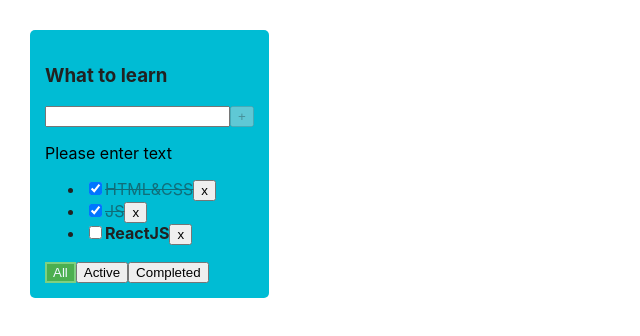
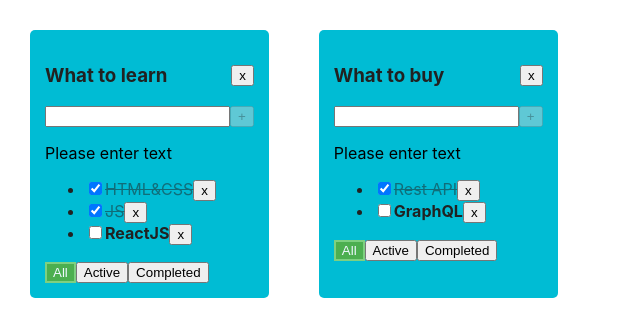
Before and after one commit to sfgardev/todolist, a React (Create React App) app: page / in a window 1280 px wide. Shown: the top 336 px of the page, without its empty margins (0-640 px from the left). Built offline with nearby package versions, Linux system fonts and the light colour scheme.

Commit message:
sprint-2 week-1

```diff
--- a/src/App.css
+++ b/src/App.css
@@ -12,6 +12,12 @@
   color: #212121;
   border-radius: 5px;
   padding: 15px;
+}
+
+.todolist-header {
+  display: flex;
+  justify-content: space-between;
+  align-items: center;
 }
 
 .task-done {
--- a/src/App.tsx
+++ b/src/App.tsx
@@ -4,49 +4,125 @@ import "./App.css";
 import { Task, TodoList } from "./components/TodoList";
 
 export type Filter = "all" | "active" | "completed";
+export type TodolistType = {
+  id: string;
+  title: string;
+  filter: Filter;
+};
 
 function App() {
-  const todoListTitle = "What to learn";
-  const initState: Task[] = [
+  // const initState: Task[] = [
+  //   { id: v1(), title: "HTML&CSS", isDone: true },
+  //   { id: v1(), title: "JS", isDone: true },
+  //   { id: v1(), title: "ReactJS", isDone: false },
+  // ];
+
+  const todolistId1 = v1();
+  const todolistId2 = v1();
+
+  const [todolists, setTodolists] = useState<TodolistType[]>([
+    { id: todolistId1, title: "What to learn", filter: "all" },
+    { id: todolistId2, title: "What to buy", filter: "all" },
+  ]);
+
+  const [tasks, setTasks] = useState({
+    [todolistId1]: [
       { id: v1(), title: "HTML&CSS", isDone: true },
       { id: v1(), title: "JS", isDone: true },
       { id: v1(), title: "ReactJS", isDone: false },
-  ];
+    ],
+    [todolistId2]: [
+      { id: v1(), title: "Rest API", isDone: true },
+      { id: v1(), title: "GraphQL", isDone: false },
+    ],
+  });
+  // const [filter, setFilter] = useState<Filter>("all");
 
-  const [tasks, setTasks] = useState<Task[]>(initState);
-  const [filter, setFilter] = useState<Filter>("all");
-
-  const removeTask = (taskId: string) => {
-    const updatedState = tasks.filter((task) => task.id !== taskId);
-    setTasks(updatedState);
+  const removeTodolist = (todolistId: string) => {
+    setTodolists((prevState) =>
+      prevState.filter((todolist) => todolist.id !== todolistId)
+    );
+    delete tasks[todolistId];
+    setTasks({ ...tasks });
   };
 
-  const addTask = (title: string) => {
+  const removeTask = (todolistId: string, taskId: string) => {
+    // setTasks({
+    //   ...tasks,
+    //   [todolistId]: tasks[todolistId].filter((task) => task.id !== taskId),
+    // });
+
+    setTasks((prevState) => ({
+      ...prevState,
+      [todolistId]: prevState[todolistId].filter((task) => task.id !== taskId),
+    }));
+
+    // const updatedState = tasks.filter((task) => task.id !== taskId);
+    // setTasks(updatedState);
+  };
+
+  const addTask = (todolistId: string, title: string) => {
     const newTask: Task = {
       id: v1(),
       title,
       isDone: false,
     };
 
-    const updatedState = [newTask, ...tasks];
-    setTasks(updatedState);
+    setTasks((prevState) => ({
+      ...prevState,
+      [todolistId]: [newTask, ...prevState[todolistId]],
+    }));
+
+    // setTasks({ ...tasks, [todolistId]: [newTask, ...tasks[todolistId]] });
+
+    // const updatedState = [newTask, ...tasks];
+    // setTasks(updatedState);
   };
 
-  const changeTaskStatus = (taskId: string, newStatus: boolean) => {
+  const changeTaskStatus = (
+    todolistId: string,
+    taskId: string,
+    newStatus: boolean
+  ) => {
+    // setTasks({
+    //   ...tasks,
+    //   [todolistId]: tasks[todolistId].map((task) =>
+    //     task.id === taskId ? { ...task, isDone: newStatus } : task
+    //   ),
+    // });
+
+    setTasks((prevState) => ({
+      ...prevState,
+      [todolistId]: prevState[todolistId].map((task) =>
+        task.id === taskId ? { ...task, isDone: newStatus } : task
+      ),
+    }));
+
     // const task = tasks.find((task) => task.id === taskId);
     // if (task) {
     //   task.isDone = !task.isDone;
     // }
     // setTasks([...tasks]);
-    const updatedState = tasks.map((task) =>
-      task.id === taskId ? { ...task, isDone: newStatus } : task
+    // const updatedState = tasks.map((task) =>
+    //   task.id === taskId ? { ...task, isDone: newStatus } : task
+    // );
+    // setTasks(updatedState);
+  };
+
+  const changeFilter = (todolistId: string, filter: Filter) => {
+    setTodolists((prevState) =>
+      prevState.map((todolist) =>
+        todolist.id === todolistId ? { ...todolist, filter } : todolist
+      )
     );
 
-    setTasks(updatedState);
-  };
-
-  const changeFilter = (filter: Filter) => {
-    setFilter(filter);
+    // const currentTodolist = todolists.find(
+    //   (todolist) => todolist.id === todolistId
+    // );
+    // if (currentTodolist) {
+    //   currentTodolist.filter = filter;
+    // }
+    // setTodolists([...todolists]);
   };
 
   const getFilteredTasks = (
@@ -63,19 +139,30 @@ function App() {
     }
   };
 
-  const filteredTasks = getFilteredTasks(tasks, filter);
+  // const filteredTasks = getFilteredTasks(tasks, filter);
 
   return (
     <div className="App">
+      {todolists.map((todolist) => {
+        const filteredTasks = getFilteredTasks(
+          tasks[todolist.id],
+          todolist.filter
+        );
+        return (
           <TodoList
-        title={todoListTitle}
-        filter={filter}
+            key={todolist.id}
+            todolistId={todolist.id}
+            title={todolist.title}
+            filter={todolist.filter}
             tasks={filteredTasks}
             removeTask={removeTask}
             changeFilter={changeFilter}
             addTask={addTask}
             changeTaskStatus={changeTaskStatus}
+            removeTodolist={removeTodolist}
           />
+        );
+      })}
     </div>
   );
 }
--- a/src/components/TodoList.tsx
+++ b/src/components/TodoList.tsx
@@ -4,13 +4,19 @@ import { Button } from "./Button";
 import { TodoListHeader } from "./TodoListHeader";
 
 type TodoListProps = {
+  todolistId: string;
   filter: Filter;
   title: string;
   tasks: Task[];
-  removeTask: (taskId: string) => void;
-  changeFilter: (filter: Filter) => void;
-  addTask: (title: string) => void;
-  changeTaskStatus: (taskId: string, newStatus: boolean) => void;
+  removeTask: (todolistId: string, taskId: string) => void;
+  changeFilter: (todolist: string, filter: Filter) => void;
+  addTask: (todolistId: string, title: string) => void;
+  changeTaskStatus: (
+    todolistId: string,
+    taskId: string,
+    newStatus: boolean
+  ) => void;
+  removeTodolist: (todolistId: string) => void;
 };
 
 export type Task = {
@@ -20,6 +26,7 @@ export type Task = {
 };
 
 export const TodoList = ({
+  todolistId,
   title,
   tasks,
   filter,
@@ -27,6 +34,7 @@ export const TodoList = ({
   changeFilter,
   addTask,
   changeTaskStatus,
+  removeTodolist,
 }: TodoListProps) => {
   const [taskTitle, setTaskTitle] = useState("");
   const [inputError, setInputError] = useState<boolean>(false);
@@ -38,9 +46,9 @@ export const TodoList = ({
     tasksList = (
       <ul>
         {tasks.map((task) => {
-          const removeTaskHandler = () => removeTask(task.id);
+          const removeTaskHandler = () => removeTask(todolistId, task.id);
           const changeStatusHandler = (e: ChangeEvent<HTMLInputElement>) =>
-            changeTaskStatus(task.id, e.currentTarget.checked);
+            changeTaskStatus(todolistId, task.id, e.currentTarget.checked);
           return (
             <li key={task.id}>
               <input
@@ -59,10 +67,14 @@ export const TodoList = ({
     );
   }
 
+  const removeTodolistHandler = () => {
+    removeTodolist(todolistId);
+  };
+
   const addNewTaskHandler = () => {
     const trimmedTitle = taskTitle.trim();
     if (trimmedTitle) {
-      addTask(trimmedTitle);
+      addTask(todolistId, trimmedTitle);
     } else {
       setInputError(true);
       setTimeout(() => {
@@ -84,7 +96,7 @@ export const TodoList = ({
   };
 
   const changeFilterHandlerCreator = (filter: Filter) => {
-    return () => changeFilter(filter);
+    return () => changeFilter(todolistId, filter);
   };
 
   const maxTitleLength = 15;
@@ -93,7 +105,10 @@ export const TodoList = ({
 
   return (
     <div className="todolist">
-      <TodoListHeader title={title} />
+      <div className="todolist-header">
+        <TodoListHeader title={title} />
+        <Button onClick={removeTodolistHandler} title="x" />
+      </div>
       <div>
         <input
           value={taskTitle}
```
Lines whose indentation alone changed are shown as unchanged.
